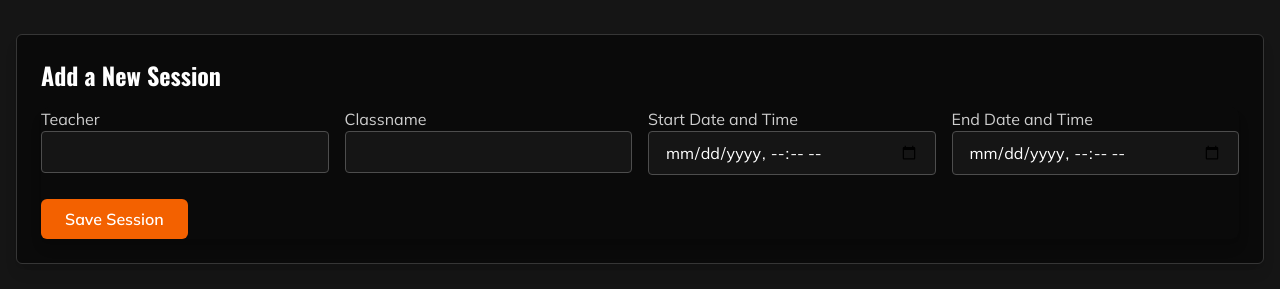
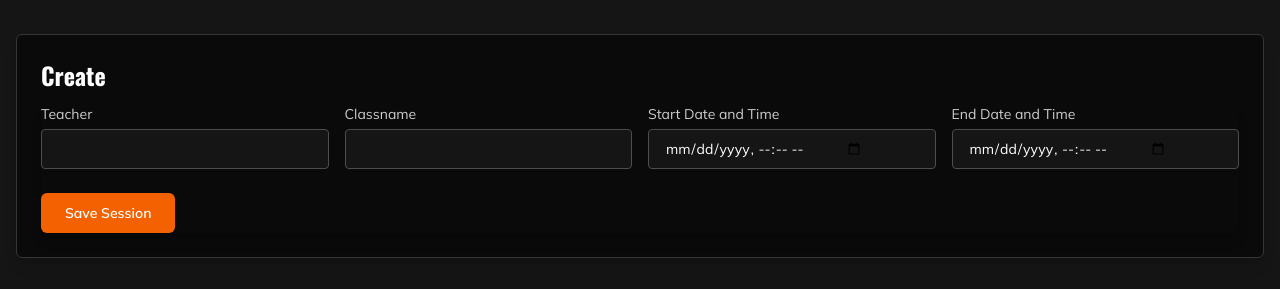
Before and after one commit to felipe-muner/podium-gym, a Next.js app: page /new-schedule in a window 1280 px wide. Shown: the part 146-435 px from the top of the page. Built offline with nearby package versions, Linux system fonts and the light colour scheme; no server answers; the database is empty.

Commit message:
feat: shadcn form

```diff
--- a/app/new-schedule/page.tsx
+++ b/app/new-schedule/page.tsx
@@ -73,7 +73,7 @@ export default async function HomePage() {
         {/* Form Section */}
         <div className="bg-brand-background-1 p-6 border border-brand-gray-charcoal rounded-md shadow-lg">
           <h2 className="font-oswald text-2xl font-semibold mb-4 text-white">
-            Add a New Session
+            Create
           </h2>
           <SessionForm />
         </div>
--- a/components/SessionForm/SessionForm.tsx
+++ b/components/SessionForm/SessionForm.tsx
@@ -2,6 +2,9 @@
 
 import { useState } from "react";
 import { cn } from "@/lib/utils";
+import { Input } from "@/components/ui/input";
+import { Label } from "@/components/ui/label";
+import { Button } from "@/components/ui/button";
 
 export default function SessionForm() {
   const [teacher, setTeacher] = useState("");
@@ -47,46 +50,46 @@ export default function SessionForm() {
 
       {/* Fields in a row on larger screens, stacked on mobile */}
       <div className="grid grid-cols-1 md:grid-cols-4 gap-4">
-        <div className="flex flex-col">
-          <label className="text-white/80">Teacher</label>
-          <input
+        <div className="flex flex-col gap-2">
+          <Label className="text-white/80">Teacher</Label>
+          <Input
             type="text"
             value={teacher}
             onChange={(e) => setTeacher(e.target.value)}
-            className="w-full bg-brand-background-2 text-white border border-brand-gray-darker rounded px-4 py-2 focus:ring-2 focus:ring-brand-orange focus:outline-none"
+            className="w-full bg-brand-background-2 text-white border border-brand-gray-darker rounded px-4 py-2"
             required
           />
         </div>
 
-        <div className="flex flex-col">
-          <label className="text-white/80">Classname</label>
-          <input
+        <div className="flex flex-col gap-2">
+          <Label className="text-white/80">Classname</Label>
+          <Input
             type="text"
             value={classname}
             onChange={(e) => setClassname(e.target.value)}
-            className="w-full bg-brand-background-2 text-white border border-brand-gray-darker rounded px-4 py-2 focus:ring-2 focus:ring-brand-orange focus:outline-none"
+            className="w-full bg-brand-background-2 text-white border border-brand-gray-darker rounded px-4 py-2"
             required
           />
         </div>
 
-        <div className="flex flex-col">
-          <label className="text-white/80">Start Date and Time</label>
-          <input
+        <div className="flex flex-col gap-2">
+          <Label className="text-white/80">Start Date and Time</Label>
+          <Input
             type="datetime-local"
             value={startDatetime}
             onChange={(e) => setStartDatetime(e.target.value)}
-            className="w-full bg-brand-background-2 text-white border border-brand-gray-darker rounded px-4 py-2 focus:ring-2 focus:ring-brand-orange focus:outline-none"
+            className="w-full bg-brand-background-2 text-white border border-brand-gray-darker rounded px-4 py-2"
             required
           />
         </div>
 
-        <div className="flex flex-col">
-          <label className="text-white/80">End Date and Time</label>
-          <input
+        <div className="flex flex-col gap-2">
+          <Label className="text-white/80">End Date and Time</Label>
+          <Input
             type="datetime-local"
             value={endDatetime}
             onChange={(e) => setEndDatetime(e.target.value)}
-            className="w-full bg-brand-background-2 text-white border border-brand-gray-darker rounded px-4 py-2 focus:ring-2 focus:ring-brand-orange focus:outline-none"
+            className="w-full bg-brand-background-2 text-white border border-brand-gray-darker rounded px-4 py-2"
             required
           />
         </div>
@@ -94,13 +97,13 @@ export default function SessionForm() {
 
       {/* Button on a separate line */}
       <div className="mt-2">
-        <button
+        <Button
           type="submit"
           disabled={loading}
-          className="bg-brand-orange text-white font-semibold px-6 py-2 rounded-md hover:bg-brand-orange-dark transition duration-300 disabled:opacity-50"
+          className="bg-brand-orange text-white font-semibold px-6 py-2 rounded-md hover:bg-brand-orange-dark transition duration-300 disabled:opacity-50 w-full md:w-auto"
         >
           {loading ? "Saving..." : "Save Session"}
-        </button>
+        </Button>
       </div>
     </form>
   );
```
